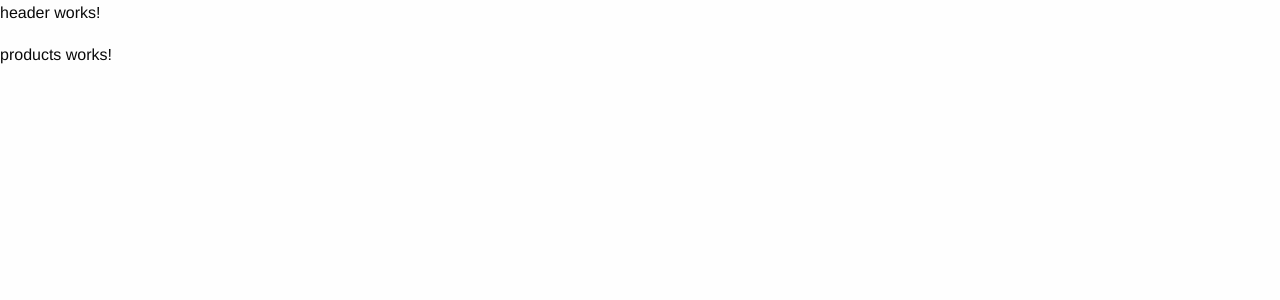
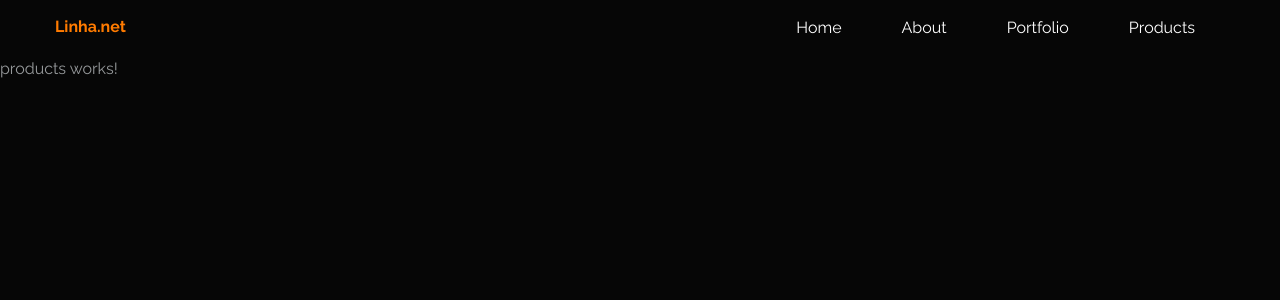
Before and after one commit to nunofidalgonf/portfolio, an Angular app: page /products in a window 1280 px wide. Shown: the top 300 px of the page. Built offline with nearby package versions, Linux system fonts and the light colour scheme.

Commit message:
Add content and styles to header

```diff
--- a/src/app/header/header.component.html
+++ b/src/app/header/header.component.html
@@ -1,3 +1,15 @@
-<p>
-  header works!
-</p>
+<header>
+  <div class="row">
+    <div class="columns large-3">
+      <a id="logo" [routerLink]="['/']">Linha.net</a>
+    </div>
+    <div class="columns large-9">
+      <ul>
+        <li><a [routerLink]="['/']" routerLinkActive="router-link-active">Home</a></li>
+        <li><a [routerLink]="['/about']" routerLinkActive="router-link-active">About</a></li>
+        <li><a [routerLink]="['/portfolio']" routerLinkActive="router-link-active">Portfolio</a></li>
+        <li><a [routerLink]="['/products']" routerLinkActive="router-link-active">Products</a></li>
+      </ul>
+    </div>
+  </div>
+</header>
--- /dev/null
+++ b/src/app/header/header.component.scss
@@ -0,0 +1,39 @@
+header {
+  background: transparent;
+
+  #logo {
+    color: #ff7b00;
+    font-weight: 700;
+    padding: 15px 0;
+    display: block;
+  }
+
+  ul {
+    list-style-type: none;
+    float: left;
+    margin: 0;
+    padding: 0;
+    float: right;
+
+    li {
+      display: inline;
+      float: left;
+    }
+
+    a {
+      color: #ffffff;
+      padding: 15px 30px;
+      display: block;
+      font-weight: 400;
+
+      &:hover {
+        color: #ff7b00;
+        text-decoration: #ff7b00;
+      }
+
+    }
+
+
+  }
+
+}
--- a/src/app/header/header.component.ts
+++ b/src/app/header/header.component.ts
@@ -3,7 +3,7 @@ import { Component, OnInit } from '@angular/core';
 @Component({
   selector: 'app-header',
   templateUrl: './header.component.html',
-  styleUrls: ['./header.component.css']
+  styleUrls: ['./header.component.scss']
 })
 export class HeaderComponent implements OnInit {
 
--- a/src/styles.css
+++ b/src/styles.css
@@ -1 +1,26 @@
 /* You can add global styles to this file, and also import other style files */
+
+@import url('https://fonts.googleapis.com/css?family=Raleway:400,700,900');
+
+body {
+  background-color: #060606;
+}
+
+h1,
+h2,
+h3,
+p,
+ul li,
+a {
+  font-family: 'Raleway'
+}
+
+h1 {
+  color: #fff;
+  font-size: 1.7em;
+  margin-top: 40px 0 25px 0;
+}
+
+p {
+  color: #95989A;
+}
```
Also changed, not shown: src/app/header/header.component.css (deleted).
